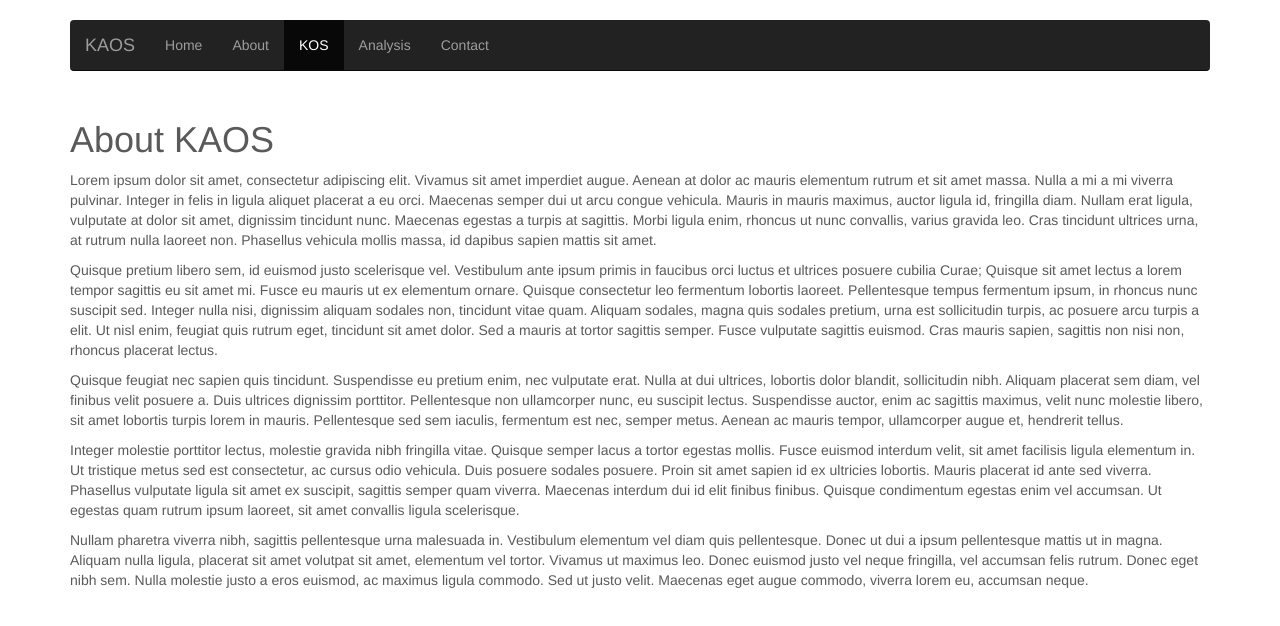
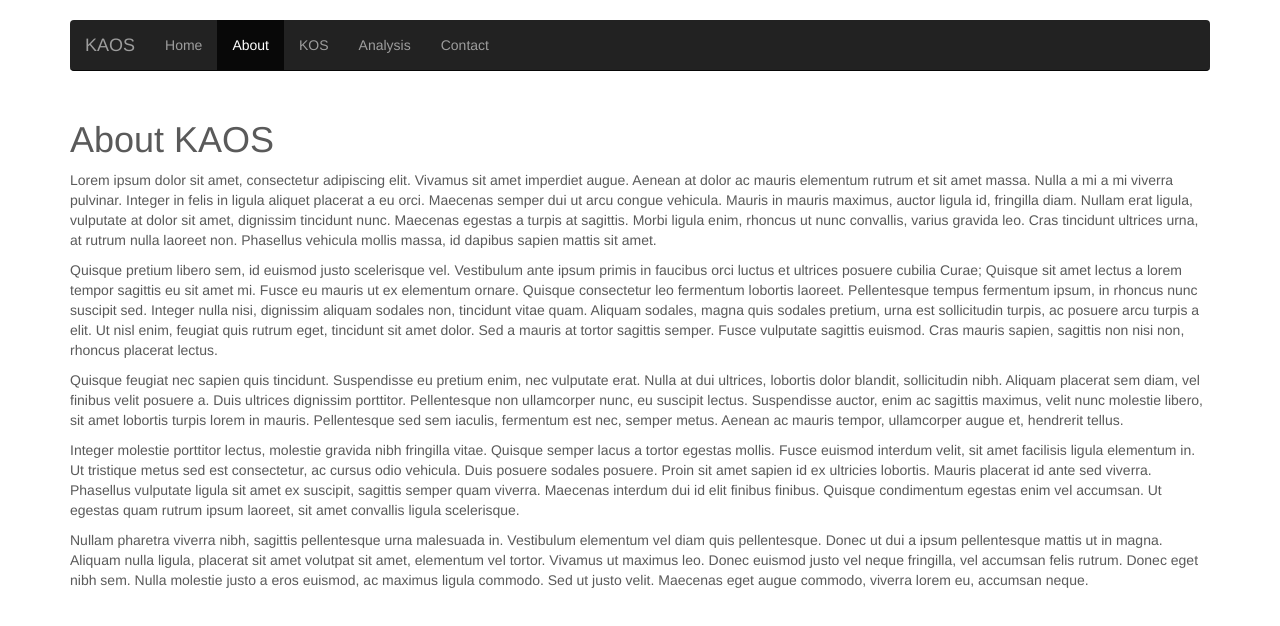
Before and after one commit to albertmeronyo/kaos, a plain HTML site: page about.html in a window 1280 px wide. Drawn offline with nearby package versions, Linux system fonts and the light colour scheme; a script that the page names is missing.

Commit message:
About is active now

```diff
--- a/about.html
+++ b/about.html
@@ -47,8 +47,8 @@
             <div id="navbar" class="navbar-collapse collapse">
               <ul class="nav navbar-nav">
                 <li><a href="index.html">Home</a></li>
-                <li><a href="about.html">About</a></li>
-                <li class="active"><a href="kos.html">KOS</a></li>
+                <li class="active"><a href="about.html">About</a></li>
+                <li><a href="kos.html">KOS</a></li>
 	        <li><a href="analysis.html">Analysis</a></li>
                 <li><a href="#contact">Contact</a></li>
               </ul>
```
